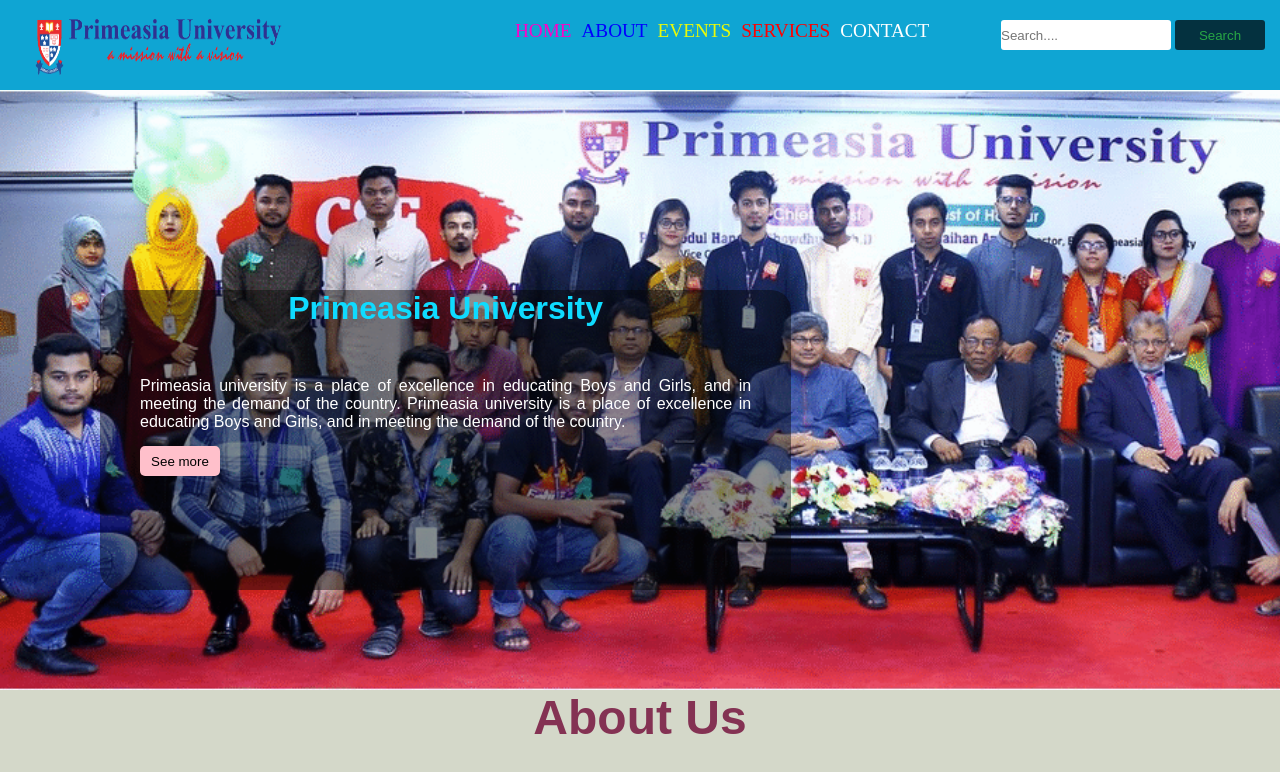
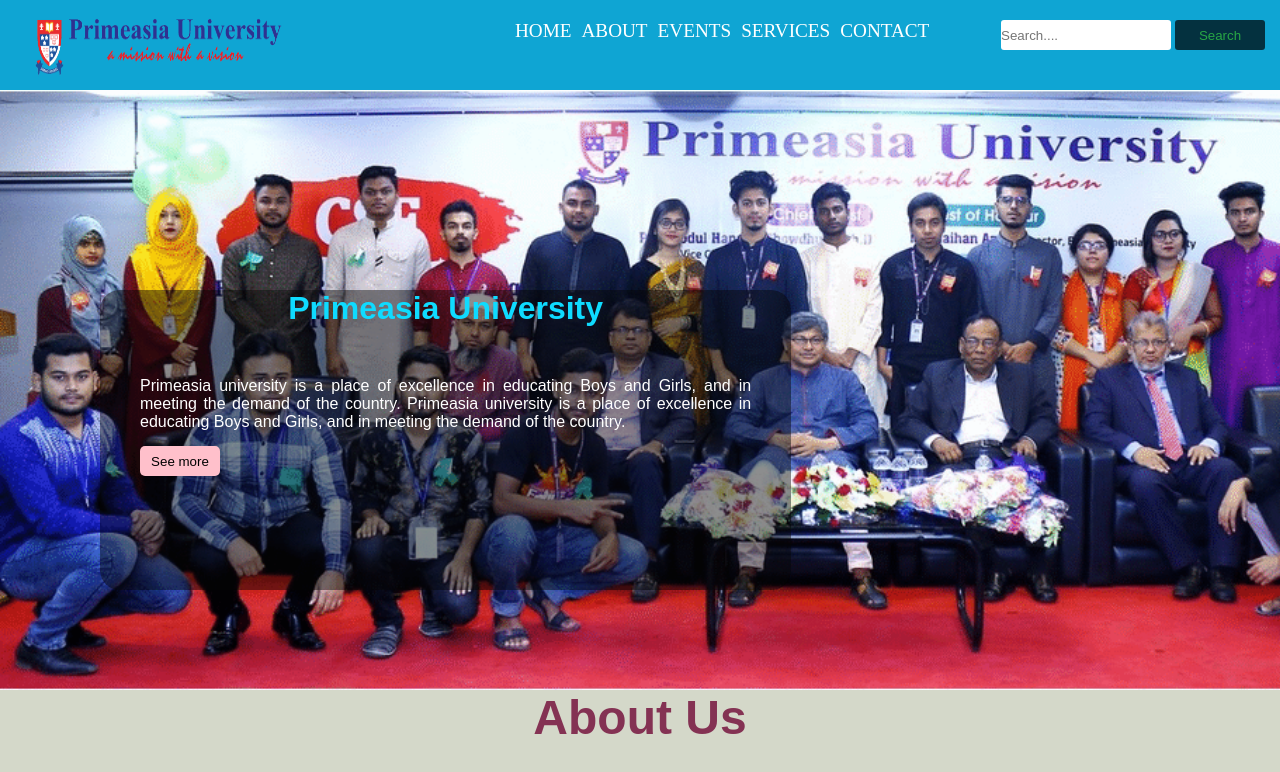
Before and after one commit to Alif-Hossain/Full-CSS, a plain HTML site: page index.html in a window 1280 px wide. Shown: the top 772 px of the page. Drawn offline with Linux system fonts and the light colour scheme.

Commit message:
Update style.css

```diff
--- a/style.css
+++ b/style.css
@@ -41,16 +41,16 @@
     display: inline-block;
 }
 .first-a{
-    color: rgb(255, 0, 200);
+    color: white;
 }
 .second-a{
-    color: blue;
+    color: white;
 }
 .third-a{
-    color: rgb(234, 250, 9);
+    color: white;
 }
 .fourth-a{
-    color: red;
+    color: white;
 }
 .last-a{
     color:white;
```
